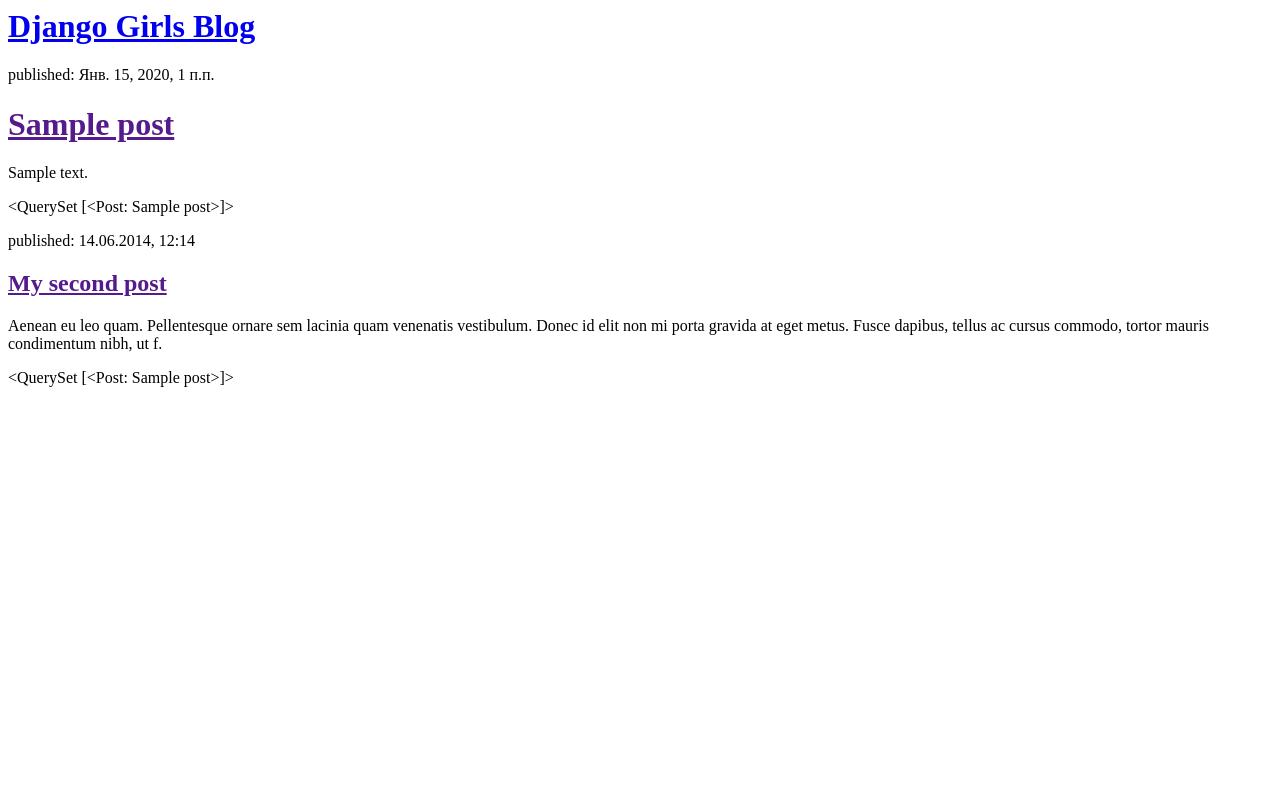
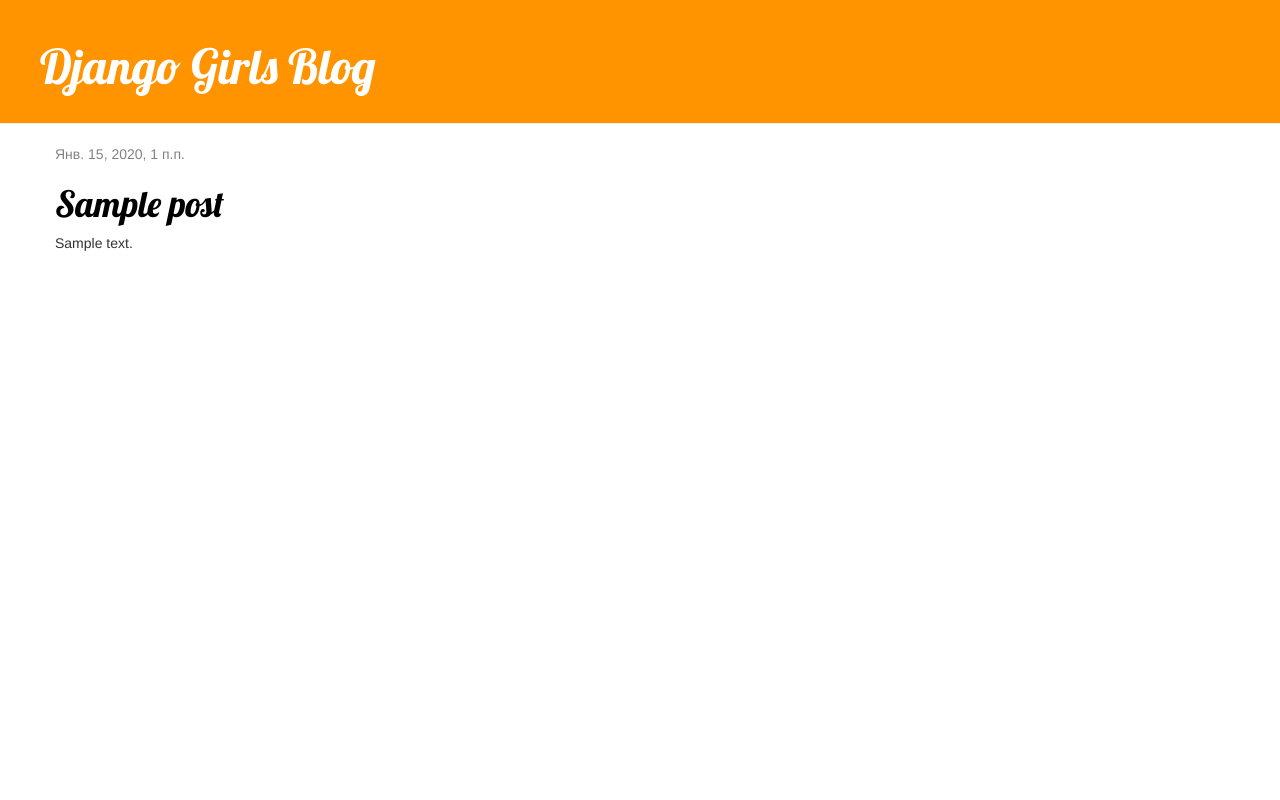
Before and after one commit to syemc/my-first-blog, a Django app: page / in a window 1280 px wide. Run offline with Django 3.2, Linux system fonts and the light colour scheme; tables that the repository leaves empty hold one stand-in row (values such as "Sample post"); some libraries are stand-ins or nearby versions.

Commit message:
f"Changed the HTML for the site."

```diff
--- /dev/null
+++ b/blog/static/css/blog.css
@@ -0,0 +1,46 @@
+.page-header {
+    background-color: #ff9400;
+    margin-top: 0;
+    padding: 20px 20px 20px 40px;
+}
+
+.page-header h1, .page-header h1 a, .page-header h1 a:visited, .page-header h1 a:active {
+    color: #ffffff;
+    font-size: 36pt;
+    text-decoration: none;
+}
+
+.content {
+    margin-left: 40px;
+}
+
+h1, h2, h3, h4 {
+    font-family: 'Lobster', cursive;
+}
+
+.date {
+    color: #828282;
+}
+
+.save {
+    float: right;
+}
+
+.post-form textarea, .post-form input {
+    width: 100%;
+}
+
+.top-menu, .top-menu:hover, .top-menu:visited {
+    color: #ffffff;
+    float: right;
+    font-size: 26pt;
+    margin-right: 20px;
+}
+
+.post {
+    margin-bottom: 70px;
+}
+
+.post h1 a, .post h1 a:visited {
+    color: #000000;
+}
--- /dev/null
+++ b/blog/templates/blog/base.html
@@ -0,0 +1,24 @@
+{% load static %}
+<html>
+    <head>
+        <title>Django Girls blog</title>
+        <link rel="stylesheet" href="//maxcdn.bootstrapcdn.com/bootstrap/3.2.0/css/bootstrap.min.css">
+        <link rel="stylesheet" href="//maxcdn.bootstrapcdn.com/bootstrap/3.2.0/css/bootstrap-theme.min.css">
+        <link rel="stylesheet" href="{% static 'css/blog.css' %}">
+        <link href="https://fonts.googleapis.com/css?family=Lobster&subset=latin,cyrillic" rel="stylesheet" type="text/css">
+    </head>
+    <body>
+    <div class="page-header">
+        <h1><a href="/">Django Girls Blog</a></h1>
+    </div>
+    <div class="content container">
+        <div class="row">
+            <div class="col-md-8">
+            {% block content %}
+            {% endblock %}
+            </div>
+        </div>
+    </div>
+</body>
+
+</html>
--- a/blog/templates/blog/post_list.html
+++ b/blog/templates/blog/post_list.html
@@ -1,20 +1,13 @@
-<html>
-       <div>
-    <h1><a href="/">Django Girls Blog</a></h1>
-</div>
+{% extends 'blog/base.html' %}
 
-{% for post in posts %}
-    <div>
-        <p>published: {{ post.published_date }}</p>
-        <h1><a href="">{{ post.title }}</a></h1>
-        <p>{{ post.text|linebreaksbr }}</p>
-    </div>
-{% endfor %}
-
-        {{ posts }}
-            <p>published: 14.06.2014, 12:14</p>
-            <h2><a href="">My second post</a></h2>
-            <p>Aenean eu leo quam. Pellentesque ornare sem lacinia quam venenatis vestibulum. Donec id elit non mi porta gravida at eget metus. Fusce dapibus, tellus ac cursus commodo, tortor mauris condimentum nibh, ut f.</p>
-        {{ posts }}
-
-</html>
+{% block content %}
+    {% for post in posts %}
+        <div class="post">
+            <div class="date">
+                {{ post.published_date }}
+            </div>
+            <h1><a href="">{{ post.title }}</a></h1>
+            <p>{{ post.text|linebreaksbr }}</p>
+        </div>
+    {% endfor %}
+{% endblock %}git
```
